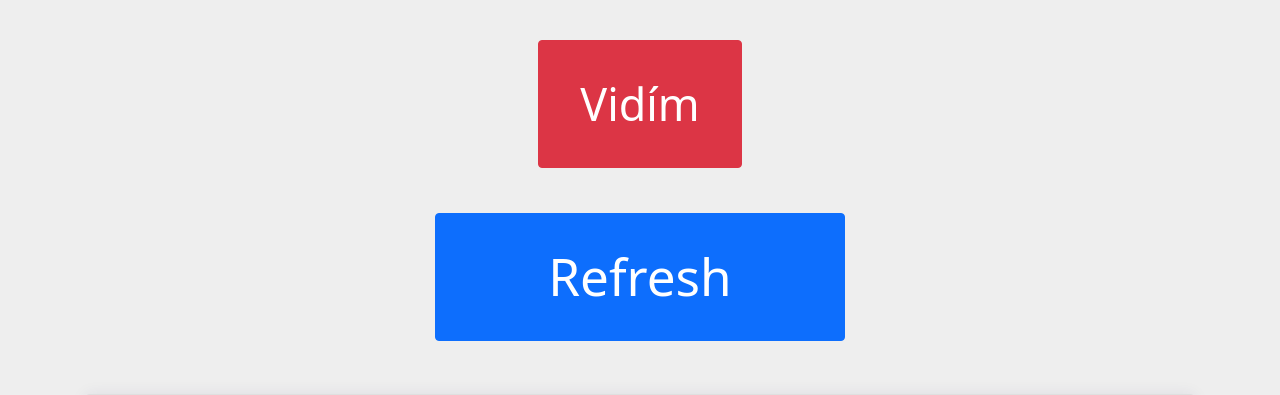
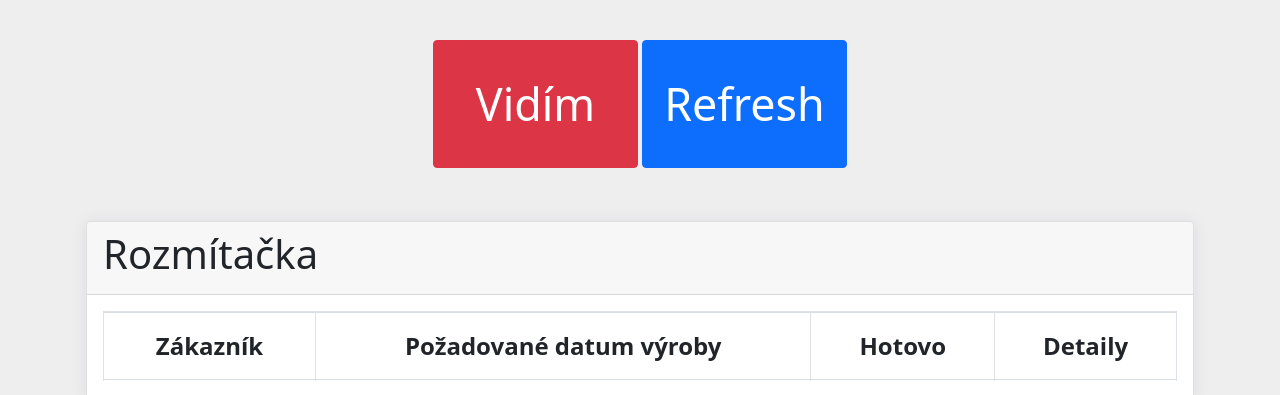
Before and after one commit to olinpin/Pila-facek, a Django app: page / in a window 1280 px wide. Shown: the part 61-456 px from the top of the page. Run offline with Django 3.2, Linux system fonts and the light colour scheme; the visitor is signed in with stand-in values (Sample User, id 1); data that the repository does not hold is empty; some libraries are stand-ins or nearby versions.

Commit message:
Made the refresh button in homepage smaller

```diff
--- a/orders/templates/orders/index.html
+++ b/orders/templates/orders/index.html
@@ -10,9 +10,11 @@
 <!-- .table-wrap changes the height of the table!!!-->
 {% block body %}
 
+{% if not request.user|has_group:"Vozickar" %}
 <div id="index-button">
-  <button type="button" id="refresh" onClick="window.location.reload()" class="btn btn-primary btn-square-xxl" >Refresh</button>
+  <button type="button" id="refresh" onClick="window.location.reload()" class="btn btn-primary btn-square-xl" >Refresh</button>
 </div>
+{% endif %}
 
 {% if request.user|has_group:"Rozmitac" %}
 <div class="container px-3 my-5 clearfix ">
--- a/orders/templates/orders/layout.html
+++ b/orders/templates/orders/layout.html
@@ -116,6 +116,7 @@
         {% if request.user|has_group:"Vozickar" %}
         <div id="buttons">
           <button type="button" class="btn btn-danger btn-square-xl" style="margin-top: 5vh;" onclick="attention = false; document.body.style.background = '#eee'">Vidím</button>
+          <button type="button" class="btn btn-primary btn-square-xl" style="margin-top: 5vh;" id="refresh" onClick="window.location.reload()" >Refresh</button>
         </div>
         {% endif %}
         {% block body %}
```
